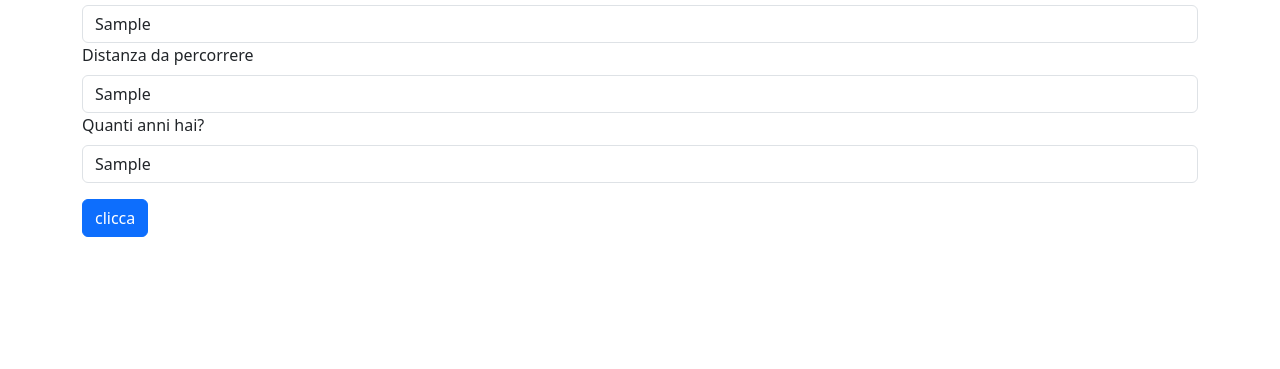
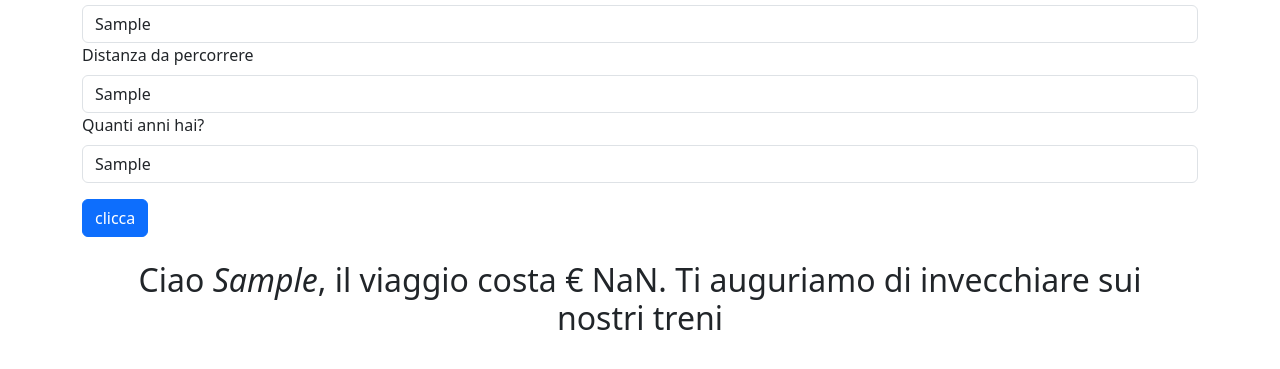
Before and after one commit to andreafulc/js-biglietto-treno-form, a plain HTML site: page index.html in a window 1280 px wide. Both pictures are taken after typing "Sample", "Sample", "Sample" into the empty fields and a click on the button "clicca". Shown: the part 83-452 px from the top of the page. Drawn offline with nearby package versions, Linux system fonts and the light colour scheme.

Commit message:
Feat: the price is now on the page

```diff
--- a/index.html
+++ b/index.html
@@ -47,7 +47,7 @@
 
         <button type="submit" class="btn btn-primary mt-3">clicca</button>
     </form>
-    <h2 id="result"></h2>
+    <h2 id="result" class="text-center m-4 fw-lighter"></h2>
 </div>
 
    </main>
--- a/js/script.js
+++ b/js/script.js
@@ -1,3 +1,5 @@
+//acquisisco tutti gli elementi che mi servono
+
 const userForm = document.getElementById("ticketForm");
 console.log(userForm);
 
@@ -14,7 +16,7 @@ const resultElement = document.getElementById("result");
 console.log(resultElement);
 
 
-
+//genero una funzione con tutto quello che mi serve
 
 userForm.addEventListener("submit", handleUserForm);
 
@@ -33,6 +35,14 @@ function handleUserForm(event) {
     } else if (userage > 65) {
     finalPrice = price - (price * 40 / 100);
     }
-    console.log(finalPrice.toFixed(2));
+
+    //Invio la risposta sul terminale e in pagina
+
+    let travelCost = finalPrice.toFixed(2)
+
+    console.log(travelCost);
+
+    resultElement.innerHTML = `Ciao <i>${username}</i>, il viaggio costa € <strong>${travelCost}</strong>. Ti auguriamo di invecchiare sui nostri treni`;
+
 
 };
```
